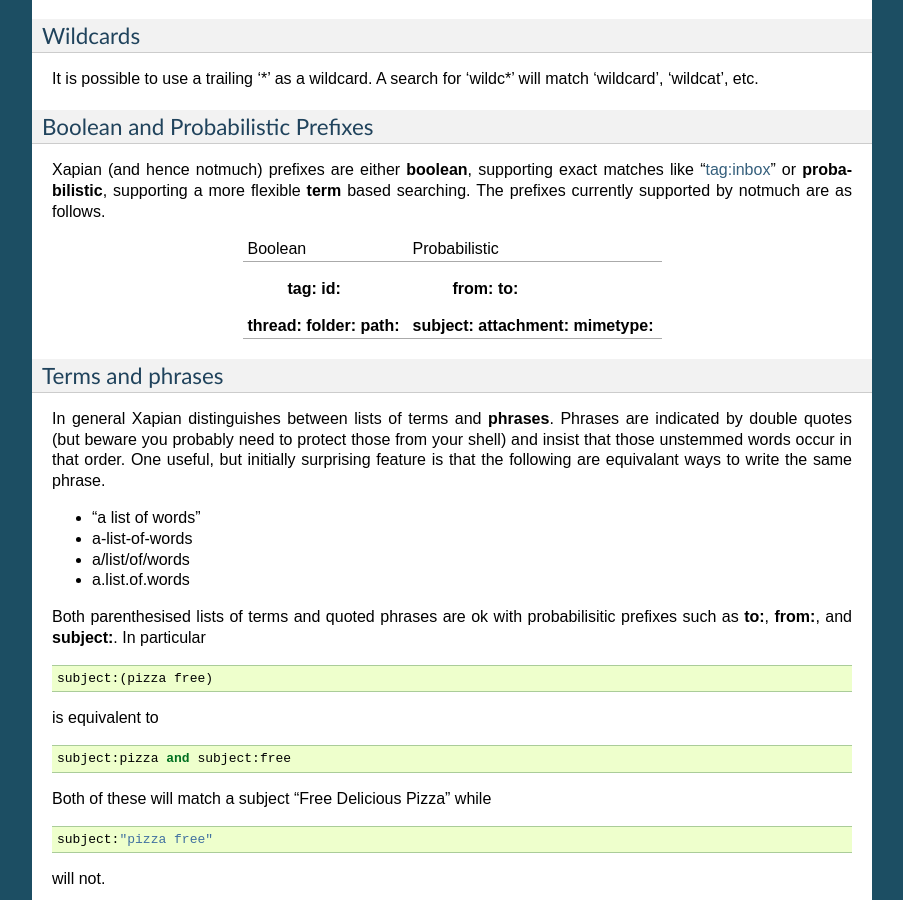
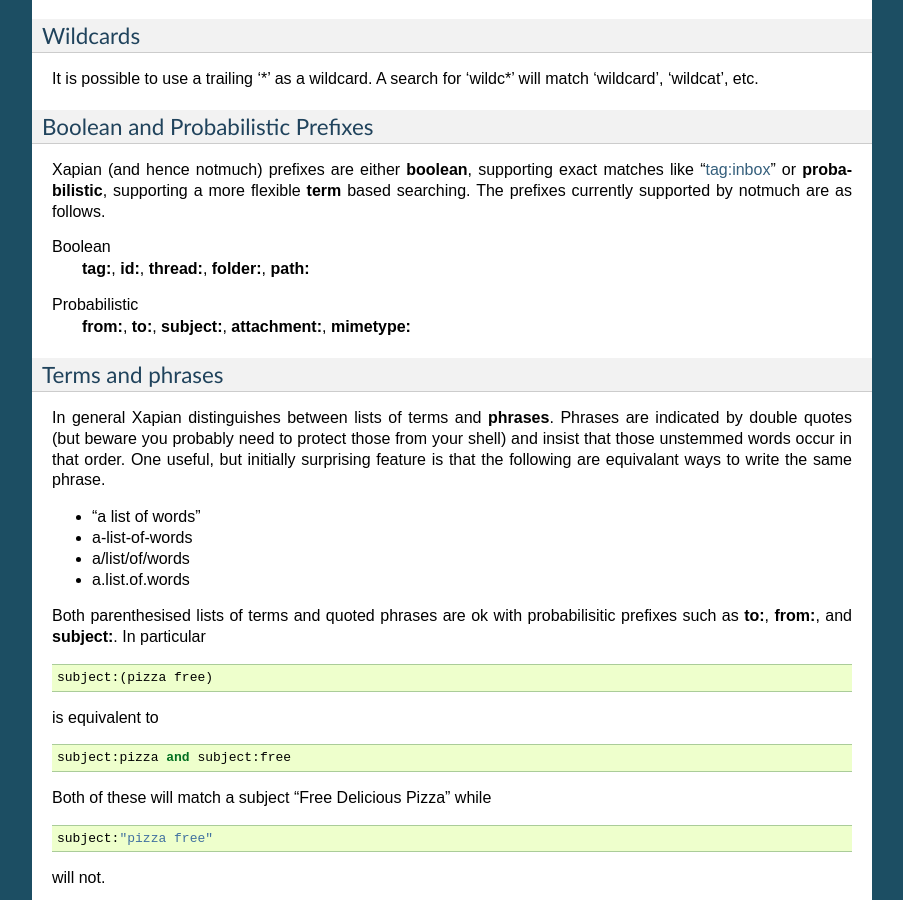
Before and after one commit to notmuch/notmuch, a Sphinx documentation site: the page built from doc/man7/notmuch-search-terms.rst, in a window 1280 px wide and 900 px high, scrolled down 2866 px. Shown: the whole window, without its empty margins (198-1101 px from the left). Built offline with Sphinx 7.4.7, drawn with Linux system fonts in a browser that asks for light colours; the version number is read from the project's files by our own code.

```diff
--- a/doc/man7/notmuch-search-terms.rst
+++ b/doc/man7/notmuch-search-terms.rst
@@ -215,15 +215,11 @@ Boolean and Probabilistic Prefixes
 Xapian (and hence notmuch) prefixes are either **boolean**, supporting
 exact matches like "tag:inbox"  or **probabilistic**, supporting a more flexible **term** based searching. The prefixes currently supported by notmuch are as follows.
 
-+------------------+-----------------------+
-|Boolean           |Probabilistic          |
-+------------------+-----------------------+
-| **tag:** **id:** | **from:** **to:**     |
-|**thread:**       |**subject:**           |
-|**folder:**       |**attachment:**        |
-|**path:**         |**mimetype:**          |
-|                  |                       |
-+------------------+-----------------------+
+
+Boolean
+   **tag:**, **id:**, **thread:**, **folder:**, **path:**
+Probabilistic
+   **from:**, **to:**, **subject:**, **attachment:**, **mimetype:**
 
 Terms and phrases
 -----------------
```
